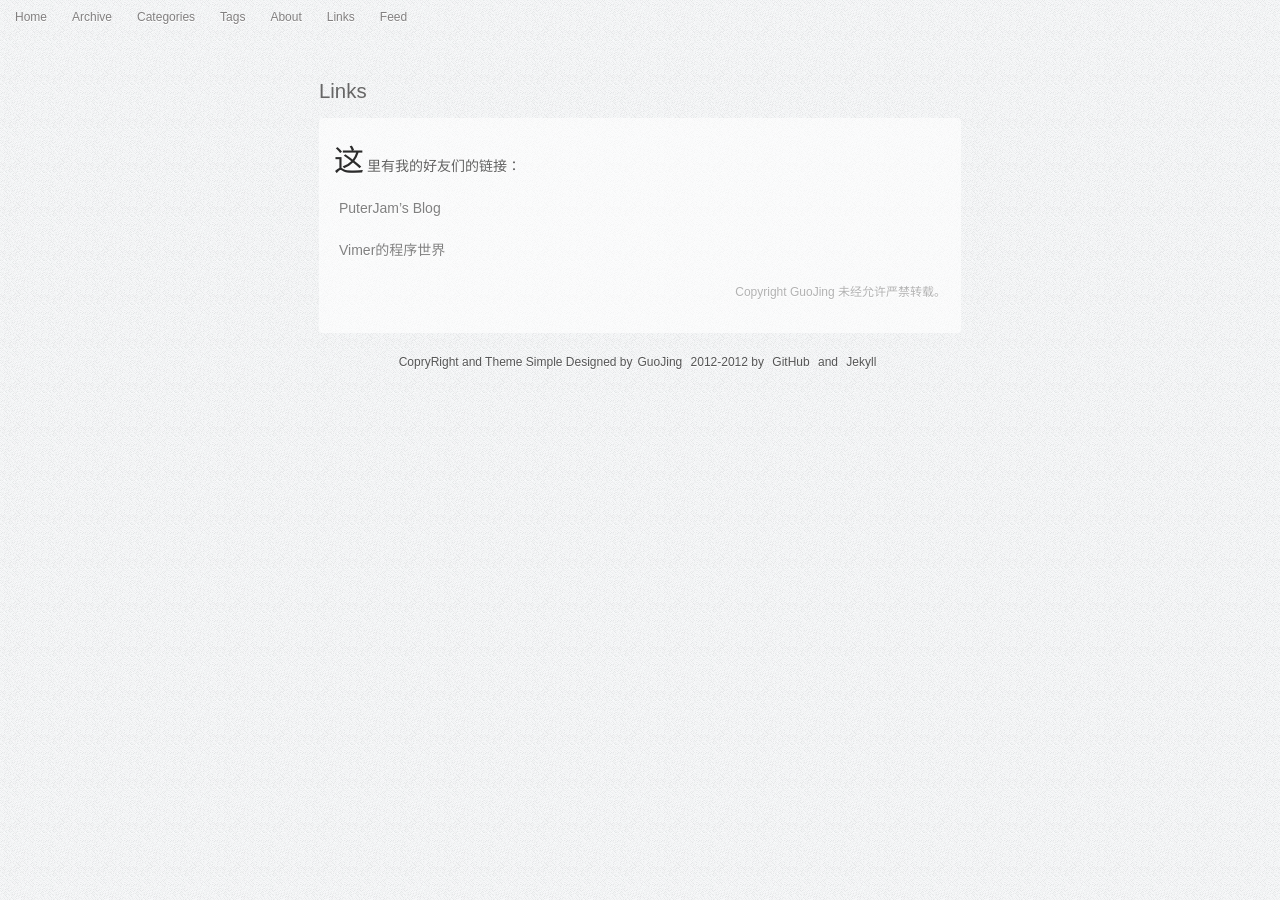
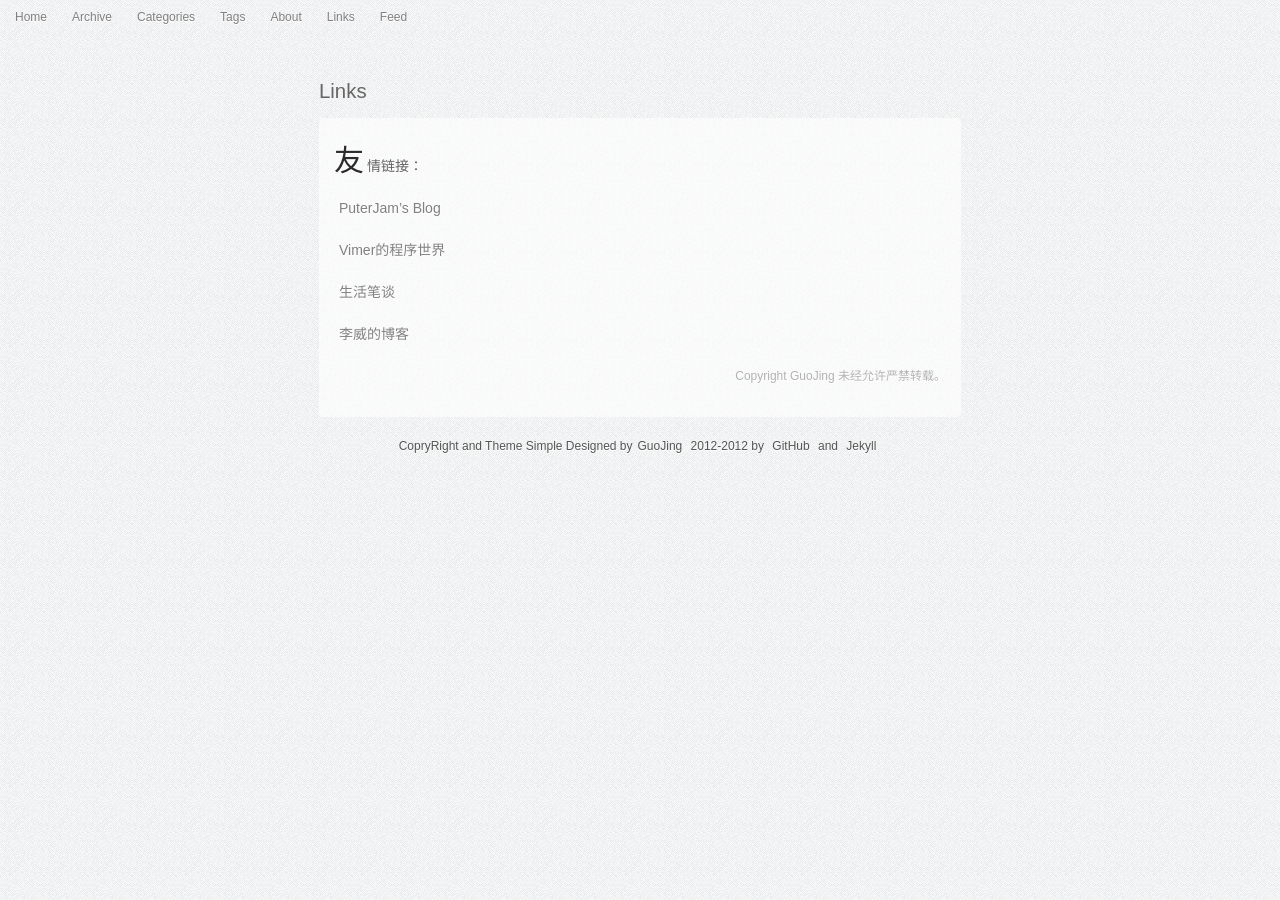
Before and after one commit to zwitzwit/guojing.github.com, a Jekyll site: the page built from links.md, in a window 1280 px wide. Built offline with Jekyll 4.4.1, drawn with Linux system fonts in a browser that asks for light colours; Markdown is read by kramdown in place of the engine named in the settings.

Commit message:
add links

```diff
--- a/links.md
+++ b/links.md
@@ -2,8 +2,12 @@
 layout:  page
 title: Links
 ---
-这里有我的好友们的链接：
+友情链接：
 
 [PuterJam's Blog](http://www.pjhome.net/)
 
 [Vimer的程序世界](http://www.vimer.cn/)
+
+[生活笔谈](http://blog.goeswell.cn)
+
+[李威的博客](http://www.nmlw.cn)
```
